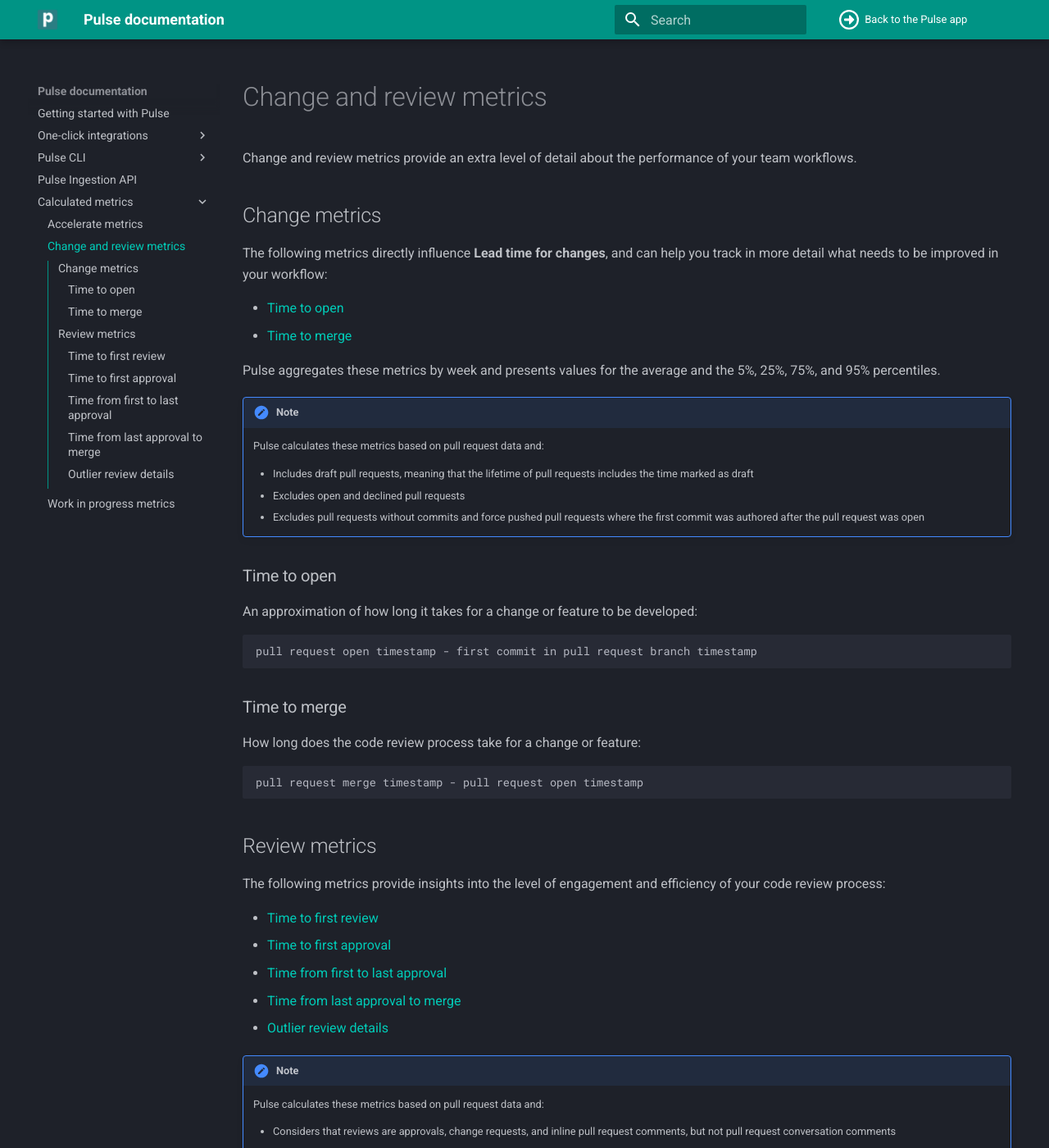
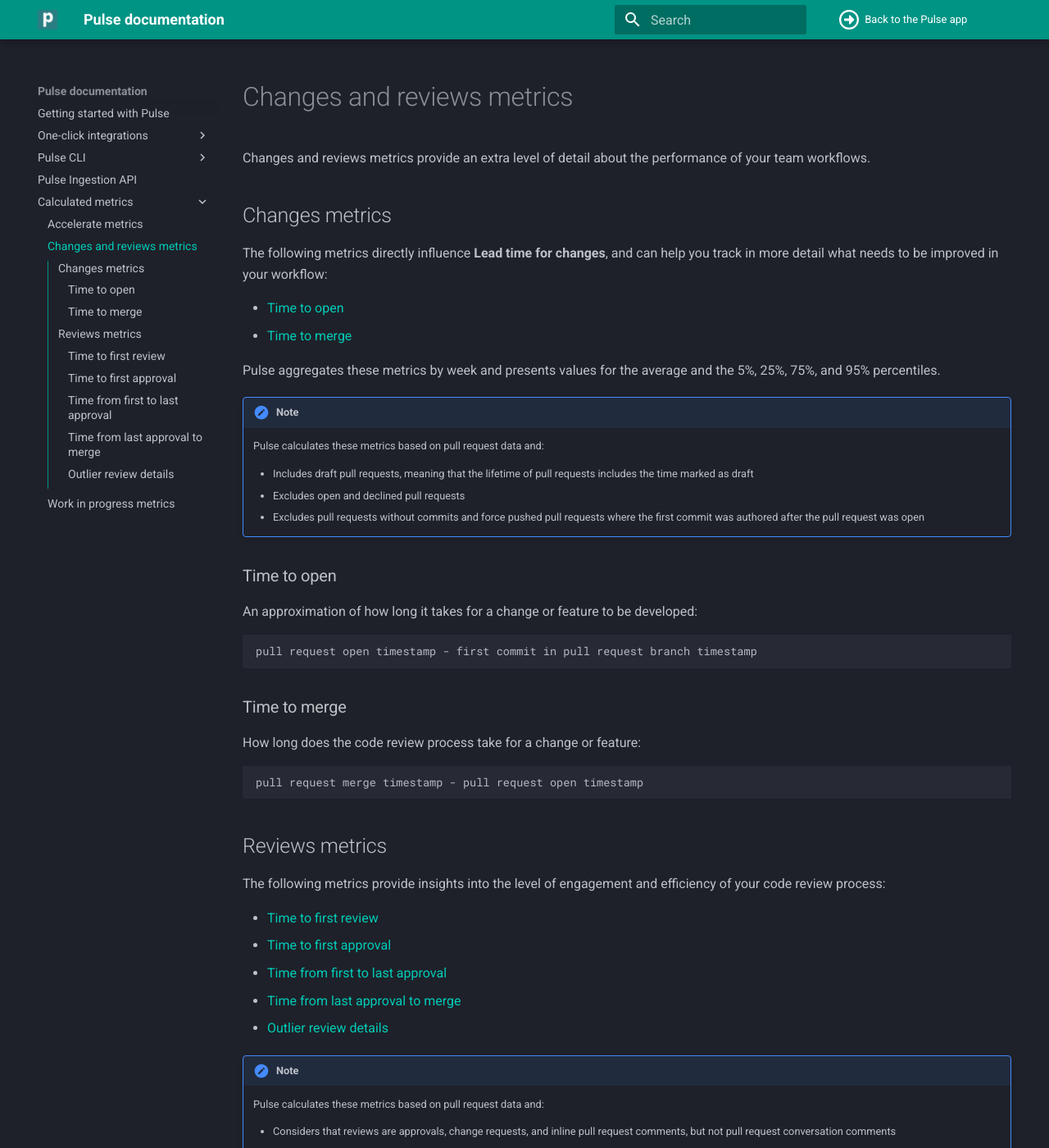
Before and after one commit to codacy/pulse-user-docs, an MkDocs documentation site: the page built from docs/metrics/accelerate-changes.md, in a window 1280 px wide and 1400 px high. Shown: the whole window at 82% size. Built offline with MkDocs 1.6.1 and Material for MkDocs 9.7.7, drawn with Linux system fonts in a browser that asks for light colours.

Commit message:
clean: Update references to metric names and Pulse UI pages

````diff
--- a/docs/metrics/accelerate-changes.md
+++ b/docs/metrics/accelerate-changes.md
@@ -1,8 +1,8 @@
-# Change and review metrics
+# Changes and reviews metrics
 
-Change and review metrics provide an extra level of detail about the performance of your team workflows.
+Changes and reviews metrics provide an extra level of detail about the performance of your team workflows.
 
-## Change metrics
+## Changes metrics
 
 The following metrics directly influence **Lead time for changes**, and can help you track in more detail what needs to be improved in your workflow:
 
@@ -34,7 +34,7 @@
 pull request merge timestamp - pull request open timestamp
 ```
 
-## Review metrics
+## Reviews metrics
 
 The following metrics provide insights into the level of engagement and efficiency of your code review process:
 
--- a/docs/one-click-integrations/github-integration.md
+++ b/docs/one-click-integrations/github-integration.md
@@ -4,9 +4,9 @@
 
 -   [Lead time for changes](../metrics/accelerate.md#lead-time-for-changes), including the following drill-down metrics:
 
-    -   [Lead time for changes sub-metrics](../metrics/accelerate-changes.md#change-metrics)
+    -   [Changes metrics](../metrics/accelerate-changes.md#changes-metrics)
 
-    -   [Review metrics](../metrics/accelerate-changes.md#review-metrics)
+    -   [Reviews metrics](../metrics/accelerate-changes.md#reviews-metrics)
 
     -   [Work in progress metrics](../metrics/accelerate-wip.md)
 
@@ -110,14 +110,14 @@
             <li><code>system</code>: repository name</li>
         </ul>
     </td>
-    <td>Deployment frequency and Change failure rate on the <a href="../../metrics/accelerate/">Accelerate dashboard</a></td>
+    <td>Deployment frequency and Change failure rate on the <a href="../../metrics/accelerate/">Accelerate Overview dashboard</a></td>
 </tr>
 <tr>
     <td>Pull requests</td>
     <td>
         -
     </td>
-    <td><a href="../../metrics/accelerate-changes/">Lead time and reviews dashboard</a>,<br/><a href="../../metrics/accelerate-wip/">Work in progress dashboard</a></td>
+    <td><a href="../../metrics/accelerate-changes/">Changes & Reviews dashboard</a>,<br/><a href="../../metrics/accelerate-wip/">Work in Progress dashboard</a></td>
 </tr>
 <tr>
     <td>Teams</td>
@@ -127,7 +127,7 @@
             <li><code>teams</code>: GitHub teams responsible for the changes in the deployment</li>
         </ul>
     </td>
-    <td>Filters for the <a href="../../metrics/accelerate/">Accelerate dashboard</a>, <a href="../../metrics/accelerate-changes/">Lead time and reviews dashboard</a>, and <a href="../../metrics/accelerate-wip/">Work in progress dashboard</a></td>
+    <td>Filters for the <a href="../../metrics/accelerate/">Accelerate Overview dashboard</a>, <a href="../../metrics/accelerate-changes/">Changes & Reviews dashboard</a>, and <a href="../../metrics/accelerate-wip/">Work in Progress dashboard</a></td>
 </tr>
 </table>
 
````
Also changed, not shown: other parts of docs/one-click-integrations/github-integration.md (+1 -1 lines), docs/index.md (+3 -3 lines), docs/one-click-integrations/pagerduty-integration.md (+1 -1 lines).
